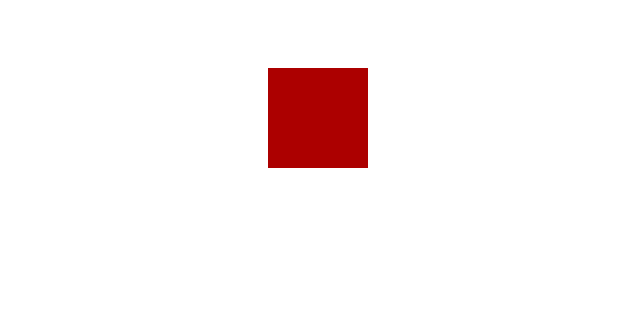
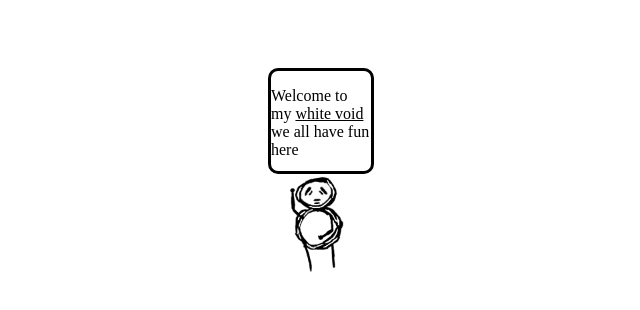
Before and after one commit to ScumLuckTradition/mayathepsychic, a plain HTML site: page animate.html in a window 1280 px wide. Shown: the whole page, without its empty margins (240-880 px from the left). Drawn offline with Linux system fonts and the light colour scheme.

Commit message:
aougvacv

```diff
--- a/animate.html
+++ b/animate.html
@@ -5,18 +5,26 @@
   <meta charset="utf-8">
   <title>animations</title>
   <style>
+  .uhgg {width: 100px;
+  height: 100px;
+background-color: white;
+border-color: black;
+border: solid;
+border-radius: 10px;
+animation-name: example;
+    animation-duration: 20s;
+    animation-iteration-count: infinite;
+}
     .uh {
       width: 100px;
       height: 100px;
-      background-color: #330000;
   animation-name: example;
       animation-duration: 20s;
       animation-iteration-count: infinite;
     }
-
+.whitev {text-decoration: underline;}
     @keyframes example {
       0% {
-        background-color: red;
         transform: translate(300px, 30px);
       }
 
@@ -41,7 +49,8 @@
 </head>
 
 <body>
-  <div class="uh"></div>
+  <div class="uhgg"><p>Welcome to my <span class=whitev>white void</span> we all have fun here</p></div>
+  <img src="alis-pastry.gif" alt="guy running with gun" class="uh"/>
 </body>
 
 </html>
```
